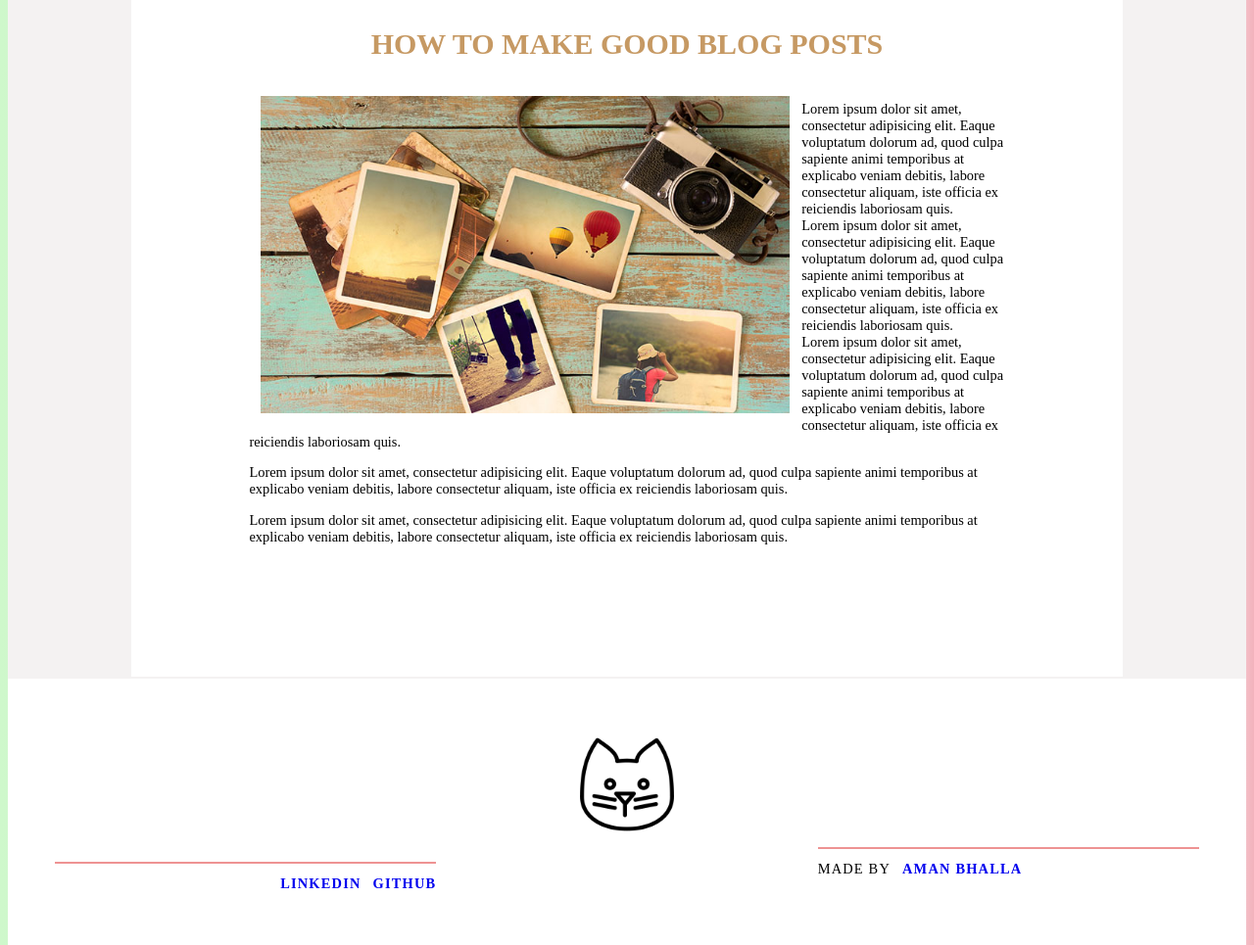
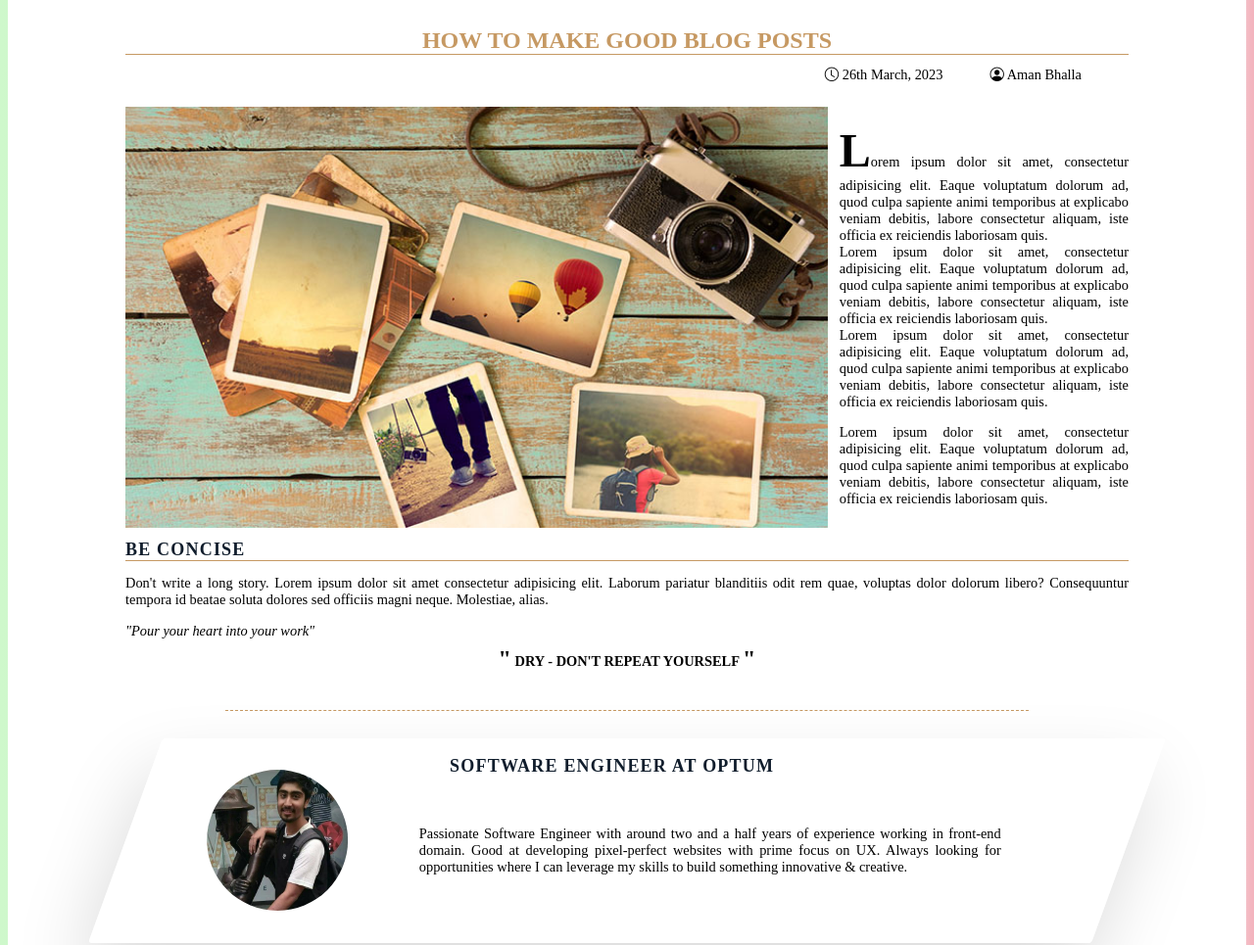
Before and after one commit to Aman50/Udacity-Personal-Blog-Website, a website: page pages/blog-1.html in a window 1280 px wide. Shown: the part 200-1165 px from the top of the page at 98% size. Drawn offline with nearby package versions, Linux system fonts and the light colour scheme.

Commit message:
Implemented avatar and refactored code

```diff
--- a/css/base/_headings.css
+++ /dev/null
@@ -1,7 +0,0 @@
-.heading--2 {
-    text-transform: uppercase;
-    font-size: 2.5rem;
-    margin-bottom: 2.5rem;
-    color: var(--color-gold);
-    margin: 0;
-}
--- a/css/base/_reset.css
+++ b/css/base/_reset.css
@@ -1,18 +1,7 @@
 *,
 *::before,
 *::after {
-    box-sizing: inherit;
-    border: 0;
-    padding: 0;
+  box-sizing: inherit;
+  border: 0;
+  padding: 0;
 }
-
-html {
-    font-size: 75%;
-    box-sizing: border-box;
-}
-
-@media screen and (max-width: 640px) {
-    html {
-        font-size: 62.5%;
-    }
-}
--- /dev/null
+++ b/css/base/_typography.css
@@ -0,0 +1,70 @@
+html {
+  font-size: 75%;
+  box-sizing: border-box;
+}
+
+.heading--2 {
+  text-transform: uppercase;
+  font-size: 2rem;
+  margin-bottom: 2.5rem;
+  color: var(--color-gold);
+  margin: 0;
+  border-bottom: 0.1rem solid var(--color-gold);
+}
+
+.heading--3 {
+  text-transform: uppercase;
+  font-size: 1.5rem;
+  letter-spacing: 0.1rem;
+  margin: 0;
+  color: var(--color-soft-black);
+}
+
+.section__title {
+  border-bottom: 0.1rem solid var(--color-gold);
+}
+
+.first-letter {
+  font-size: 4rem;
+  font-weight: bold;
+}
+
+.blockquote {
+  font-size: 1.2rem;
+  font-weight: bold;
+  text-transform: uppercase;
+  text-align: center;
+}
+
+.line {
+  display: inline-block;
+  width: 100%;
+  text-align: center;
+}
+
+.line::after {
+  content: "";
+  display: inline-block;
+  width: 80%;
+  text-align: center;
+  border-bottom: 0.1rem dashed var(--color-gold);
+  margin: 2rem;
+}
+
+.italics {
+  font-style: italic;
+}
+
+.blockquote::before,
+.blockquote::after {
+  content: '"';
+  font-size: 2rem;
+  display: inline-block;
+  margin-top: -2rem;
+}
+
+@media screen and (max-width: 640px) {
+  html {
+    font-size: 62.5%;
+  }
+}
--- a/css/components/__blog.css
+++ /dev/null
@@ -1,40 +0,0 @@
-.blog__content {
-    padding: 10rem;
-    width: 80%;
-    background: var(--color-white);
-    margin: 0 auto;
-    font-size: 1.2rem;
-
-}
-
-.blog__heading {
-    text-align: center;
-    color: var(--color-gold);
-    margin-bottom: 2rem;
-}
-
-.blog__hero {
-    width: 70%;
-    background: linear-gradient(to right, green, black);
-    float: left;
-    margin: 1rem;
-}
-
-.blog__hero::after {
-    clear: both;
-}
-
-
-@media screen and (max-width: 640px) {
-    .blog__content {
-        padding: 5rem;
-        width: 100%;
-    }
-
-    .blog__hero {
-        float: none;
-        width: 95%;
-        margin: 1.5rem;
-    }
-
-}
--- /dev/null
+++ b/css/components/_blog.css
@@ -0,0 +1,46 @@
+.blog__data {
+  padding: 10rem;
+  background: var(--color-white);
+  margin: 0 auto;
+  font-size: 1.2rem;
+  text-align: justify;
+}
+
+.blog__meta {
+  display: flex;
+  padding: 0 4rem;
+  justify-content: flex-end;
+  gap: 4rem;
+  margin-bottom: 2rem;
+}
+
+.blog__heading {
+  text-align: center;
+  color: var(--color-gold);
+  margin-bottom: 1rem;
+}
+
+.blog__hero {
+  width: 70%;
+  float: left;
+  margin: 0 1rem 1rem 0;
+}
+
+.clearfix::after {
+  content: "";
+  display: table;
+  clear: both;
+}
+
+@media screen and (max-width: 640px) {
+  .blog__data {
+    padding: 5rem;
+    width: 100%;
+  }
+
+  .blog__hero {
+    float: none;
+    width: 95%;
+    margin: 1.5rem;
+  }
+}
--- a/css/components/_card.css
+++ b/css/components/_card.css
@@ -49,7 +49,6 @@
   grid-column: 1 / -1;
 }
 
-
 .card__btn {
   width: 100%;
   transition: all 0.5s;
@@ -57,7 +56,7 @@
 
 .card__btn:hover,
 .card__btn:active {
-    filter:hue-rotate(90deg);
+  filter: hue-rotate(90deg);
 }
 
 @media screen and (max-width: 640px) {
@@ -66,5 +65,4 @@
     width: 80%;
     justify-self: center;
   }
-
 }
--- a/css/components/_container.css
+++ b/css/components/_container.css
@@ -1,7 +1,7 @@
 .container {
   margin: 4rem auto;
   max-width: 120rem;
-    box-shadow: 0.2rem 0.5rem 0.5rem rgba(255, 255, 255, 0.2);
+  box-shadow: 0.2rem 0.5rem 0.5rem var(--color-dark-gray);
   overflow: hidden;
   border-radius: 0.5rem;
 }
--- /dev/null
+++ b/css/components/_credits.css
@@ -0,0 +1,82 @@
+.credits {
+  background-color: rgba(255, 255, 255, 0.7);
+  padding: 1.5rem 3rem;
+  border-radius: 0.3rem;
+  font-size: 1.2rem;
+  margin: 0 auto;
+  box-shadow: 0 3rem 6rem rgba(0, 0, 0, 0.15);
+  transform: skewX(-20deg);
+  display: grid;
+  grid-template-columns: 25% calc(100% - 25% - 10rem);
+  column-gap: 3rem;
+  grid-template-areas: "avatar title"
+                       "avatar desc";
+  grid-template-rows: auto auto;
+}
+
+.credits__hero,
+.credits__title,
+.credits__about {
+  transform: skew(20deg);
+}
+
+.credits__hero {
+  grid-area: avatar;
+  display: flex;
+  flex-direction: column;
+  justify-content: center;
+  align-items: center;
+}
+
+.credits__hero-img {
+  height: 12rem;
+  width: 12rem;
+  text-align: center;
+  border-radius: 50%;
+}
+
+.credits__title {
+  grid-area: title;
+}
+
+.credits__about {
+  grid-area: desc;
+}
+
+.credits__hero-caption {
+  opacity: 0;
+  position: absolute;
+  top: 50%;
+  left: 50%;
+  transform: translate(-50%, 0%);
+  text-transform: uppercase;
+  font-size: 1.2rem;
+  color: --var(color-white);
+  transition: all 0.8s;
+  text-align: center;
+}
+
+.credits:hover .credits__hero-img {
+  filter: brightness(80%) blur(0.2rem);
+}
+
+.credits:hover .credits__hero-caption {
+  opacity: 1;
+  transform: translate(-50%, -50%);
+}
+
+@media screen and (max-width: 640px) {
+  .credits {
+    transform: skew(0deg);
+    grid-template-columns: auto;
+    grid-template-areas: "title"
+                         "avatar"
+                          "desc";
+  }
+
+  .credits__hero,
+  .credits__title,
+  .credits__about {
+    transform: skew(0deg);
+  }
+}
--- a/css/components/_main.css
+++ b/css/components/_main.css
@@ -4,7 +4,11 @@
 }
 
 .main__intro {
-    background-image: linear-gradient(to top right, var(--color-white), var(--color-light-gray));
+  background-image: linear-gradient(
+    to top right,
+    var(--color-white),
+    var(--color-light-gray)
+  );
   padding: 5rem;
   text-align: center;
 }
--- a/css/layouts/_footer.css
+++ b/css/layouts/_footer.css
@@ -88,6 +88,4 @@
     justify-content: center;
     align-items: center;
   }
-
-
 }
--- a/css/layouts/_header.css
+++ b/css/layouts/_header.css
@@ -30,6 +30,4 @@
 .header__logo:hover,
 .header__logo:active {
   transform: scale(1.1);
-
-
 }
--- a/css/main.css
+++ b/css/main.css
@@ -1,12 +1,13 @@
 @import url("./base/_reset.css");
-@import url("./base/_headings.css");
+@import url("./base/_typography.css");
 @import url("./layouts/_header.css");
 @import url("./components/_container.css");
 @import url("./components/_nav.css");
 @import url("./components/_main.css");
-@import url("./components/__blog.css");
+@import url("./components/_blog.css");
 @import url("./components/_posts.css");
 @import url("./components/_card.css");
+@import url("./components/_credits.css");
 @import url("./components/_btn.css");
 @import url("./layouts/_footer.css");
 
@@ -23,7 +24,8 @@
   --line-light: 0.2rem solid var(--color-light-gray);
   --color-soft-white: #f9f7f5;
   --color-soft-black: #101d2c;
-    --color-primary-dark: #BA265D;
+  --color-primary-dark: #ba265d;
   --color-gold: #c69963;
   --color-soft-orange: #ee9393;
+  --color-dark-gray: rgba(255, 255, 255, 0.2);
 }
--- a/pages/blog-1.html
+++ b/pages/blog-1.html
@@ -2,19 +2,21 @@
 <html lang="en">
   <head>
     <meta charset="UTF-8" />
-        <meta name="viewport" content="width=device-width, initial-scale=1.0"/>
-        <link rel="stylesheet" href="https://cdn.jsdelivr.net/npm/bootstrap-icons@1.9.1/font/bootstrap-icons.css">
+    <meta name="viewport" content="width=device-width, initial-scale=1.0" />
+    <link
+      rel="stylesheet"
+      href="https://cdn.jsdelivr.net/npm/bootstrap-icons@1.9.1/font/bootstrap-icons.css"
+    />
     <link rel="stylesheet" href="../css/main.css" />
     <link rel="shortcut icon" type="image/png" href="./images/favicon.png" />
     <title>Rubric | Personal Blog Website</title>
   </head>
   <body>
     <div class="container">
-
       <header class="header">
         <div class="header__main">
           <a href="../index.html">
-                        <img src="../images/logo.png" class="header__logo">
+            <img src="../images/logo.png" class="header__logo" />
           </a>
         </div>
         <nav class="nav">
@@ -34,42 +36,106 @@
       </header>
       <main class="main">
         <section class="blog">
-                    <div class="blog__content">
-                        <h1 class="blog__heading heading--2">How to make good blog posts</h1>
-                        <img src="../images/blog-post-1.jpg" class="blog__hero">
-                        <br />Lorem ipsum dolor sit amet, consectetur adipisicing elit. Eaque voluptatum dolorum ad, quod culpa sapiente animi temporibus at explicabo veniam debitis, labore consectetur aliquam, iste officia ex reiciendis laboriosam quis.
-                        <br />Lorem ipsum dolor sit amet, consectetur adipisicing elit. Eaque voluptatum dolorum ad, quod culpa sapiente animi temporibus at explicabo veniam debitis, labore consectetur aliquam, iste officia ex reiciendis laboriosam quis.
-                        <br />Lorem ipsum dolor sit amet, consectetur adipisicing elit. Eaque voluptatum dolorum ad, quod culpa sapiente animi temporibus at explicabo veniam debitis, labore consectetur aliquam, iste officia ex reiciendis laboriosam quis.
+          <div class="blog__data">
+            <h1 class="blog__heading heading--2">
+              How to make good blog posts
+            </h1>
+            <span class="blog__meta">
+              <span class="blog__meta-when">
+                <i class="bi bi-clock"></i>
+                26th March, 2023
+              </span>
+              <span class="blog__meta-by">
+                <i class="bi bi-person-circle"></i>
+                Aman Bhalla
+              </span>
+            </span>
+            <img src="../images/blog-post-1.jpg" class="blog__hero" />
+            <br /><span class="first-letter">L</span>orem ipsum dolor sit amet,
+            consectetur adipisicing elit. Eaque voluptatum dolorum ad, quod
+            culpa sapiente animi temporibus at explicabo veniam debitis, labore
+            consectetur aliquam, iste officia ex reiciendis laboriosam quis.
+            <br />Lorem ipsum dolor sit amet, consectetur adipisicing elit.
+            Eaque voluptatum dolorum ad, quod culpa sapiente animi temporibus at
+            explicabo veniam debitis, labore consectetur aliquam, iste officia
+            ex reiciendis laboriosam quis. <br />Lorem ipsum dolor sit amet,
+            consectetur adipisicing elit. Eaque voluptatum dolorum ad, quod
+            culpa sapiente animi temporibus at explicabo veniam debitis, labore
+            consectetur aliquam, iste officia ex reiciendis laboriosam quis.
             <p>
-                            Lorem ipsum dolor sit amet, consectetur adipisicing elit. Eaque voluptatum dolorum ad, quod culpa sapiente animi temporibus at explicabo veniam debitis, labore consectetur aliquam, iste officia ex reiciendis laboriosam quis.
+              Lorem ipsum dolor sit amet, consectetur adipisicing elit. Eaque
+              voluptatum dolorum ad, quod culpa sapiente animi temporibus at
+              explicabo veniam debitis, labore consectetur aliquam, iste officia
+              ex reiciendis laboriosam quis.
             </p>
+            <div class="clearfix"></div>
+            <h3 class="section__title heading--3">Be concise</h3>
             <p>
-                            Lorem ipsum dolor sit amet, consectetur adipisicing elit. Eaque voluptatum dolorum ad, quod culpa sapiente animi temporibus at explicabo veniam debitis, labore consectetur aliquam, iste officia ex reiciendis laboriosam quis.
+              Don't write a long story. Lorem ipsum dolor sit amet consectetur
+              adipisicing elit. Laborum pariatur blanditiis odit rem quae,
+              voluptas dolor dolorum libero? Consequuntur tempora id beatae
+              soluta dolores sed officiis magni neque. Molestiae, alias.
+            </p>
+            <p class="italics">"Pour your heart into your work"</p>
+            <blockquote class="blockquote">
+              DRY - Don't Repeat Yourself
+            </blockquote>
+            <span class="line"></span>
+            <div class="credits">
+              <figure class="credits__hero">
+                <img src="../images/avatar.jpg" class="credits__hero-img" />
+                <figcaption class="credits__hero-caption">
+                  Aman Bhalla
+                </figcaption>
+              </figure>
+              <h3 class="credits__title heading--3">
+                Software Engineer at Optum
+              </h3>
+              <p class="credits__about">
+                Passionate Software Engineer with around two and a half years of
+                experience working in front-end domain. Good at developing
+                pixel-perfect websites with prime focus on UX. Always looking
+                for opportunities where I can leverage my skills to build
+                something innovative & creative.
               </p>
             </div>
-
+          </div>
         </section>
       </main>
       <footer class="footer">
         <div class="footer__img-box">
           <picture class="footer__img">
-                      <img src="../images/logo.png" class="footer__img-logo">
+            <img src="../images/logo.png" class="footer__img-logo" />
           </picture>
         </div>
         <div class="footer__row">
           <div class="footer__col-4">
             <ul class="footer__list">
               <li class="footer__list-item line-top">
-                                <a class="footer__link" href="https://www.linkedin.com/in/aman-bhalla/" target="_blank">LinkedIn</a>
+                <a
+                  class="footer__link"
+                  href="https://www.linkedin.com/in/aman-bhalla/"
+                  target="_blank"
+                  >LinkedIn</a
+                >
               </li>
               <li class="footer__list-item">
-                                <a class="footer__link" href="../index.html" target="_blank">Github</a>
+                <a class="footer__link" href="../index.html" target="_blank"
+                  >Github</a
+                >
               </li>
             </ul>
           </div>
           <div class="footer__col-4"></div>
           <div class="footer__col-4 footer__credit">
-                        Made by <a class="footer__credit-link" href="https://www.linkedin.com/in/aman-bhalla/" target="_blank"> Aman Bhalla</a>
+            Made by
+            <a
+              class="footer__credit-link"
+              href="https://www.linkedin.com/in/aman-bhalla/"
+              target="_blank"
+            >
+              Aman Bhalla</a
+            >
           </div>
         </div>
       </footer>
```
Also changed, not shown: index.html (+54 -28 lines), css/components/_btn.css (indentation only), css/components/_nav.css (indentation only), css/components/_posts.css (indentation only), images/avatar.jpg (added). Lines whose indentation alone changed are shown as unchanged.
